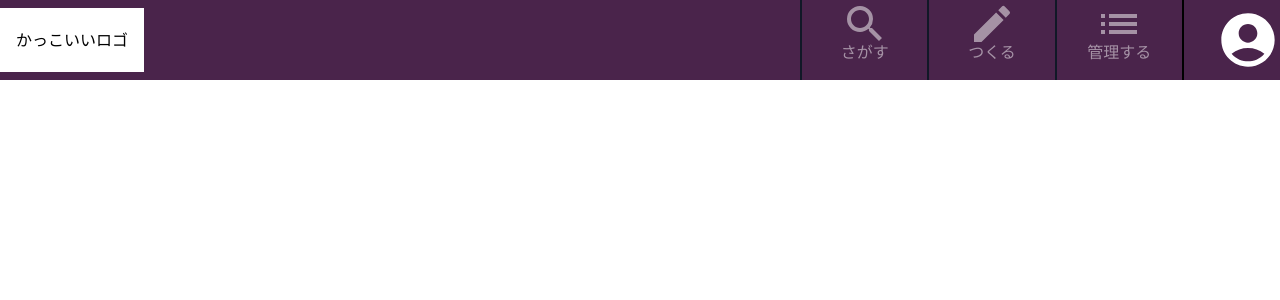
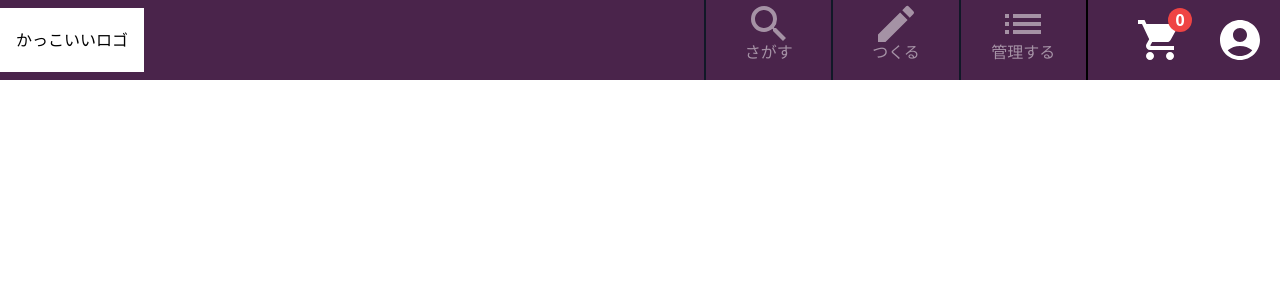
Before and after one commit to koke-desu/shop-exam, a React (Create React App) app: page / in a window 1280 px wide. Shown: the top 300 px of the page. Built offline with nearby package versions, Linux system fonts and the light colour scheme.

Commit message:
headerにカートのアイコンとリンクを追加

```diff
--- a/src/components/Header.tsx
+++ b/src/components/Header.tsx
@@ -1,14 +1,18 @@
-import React from "react";
+import React, { useContext } from "react";
 import { Link } from "react-router-dom";
 import { MdSearch as SearchIcon } from "react-icons/md";
 import { MdMode as CreateIcon } from "react-icons/md";
 import { MdList as ManageIcon } from "react-icons/md";
 import { MdAccountCircle as UserIcon } from "react-icons/md";
+import { MdShoppingCart as CartIcon } from "react-icons/md";
+import { cartContext } from "../App";
 
 type Props = {};
 
 // Top、探す、つくる、管理する、へのリンクの設置。余裕があればmodalを使ったHelpを作れば完成度が上がりそう。
 const Header: React.VFC<Props> = ({}) => {
+  const cart = useContext(cartContext);
+
   return (
     <div className="w-full h-20 bg-header flex justify-center items-center">
       <div className="container h-full flex flex-row justify-end items-center flex-nowrap">
@@ -34,8 +38,14 @@ const Header: React.VFC<Props> = ({}) => {
             />
           </ul>
         </nav>
-        <div className="">
-          <UserIcon size={64} fill="white" />
+        <Link className="mx-4 relative" to="/cart">
+          <p className="absolute -top-2 -right-2 m-0 h-6 w-6 text-white font-bold text-center rounded-full bg-red-500">
+            {cart.items.length}
+          </p>
+          <CartIcon size={48} fill="white" />
+        </Link>
+        <div className="mx-4">
+          <UserIcon size={48} fill="white" />
         </div>
       </div>
     </div>
```
